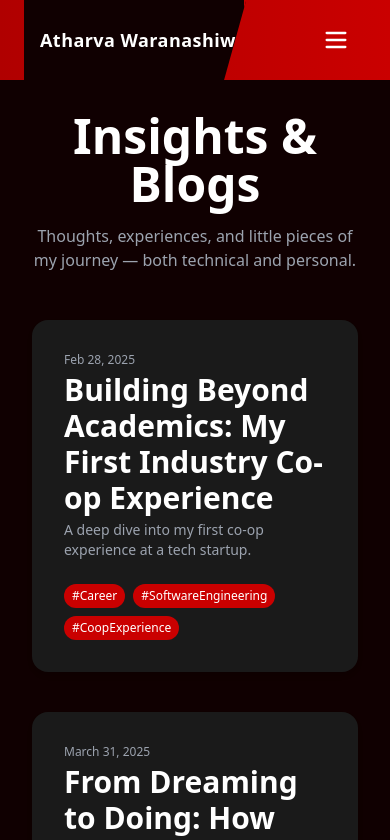
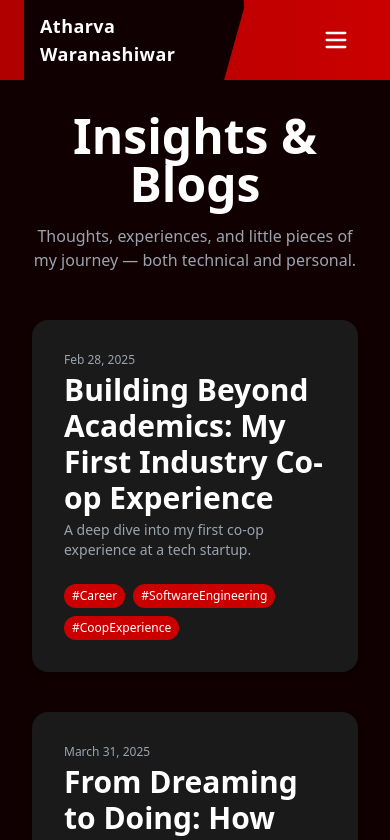
Before and after one commit to Atharva-Waranashiwar-Coding/Portfolio, a React (Vite) app: page /blog in a window 390 px wide. Shown: the top 840 px of the page. Built offline with nearby package versions, Linux system fonts and the light colour scheme.

Commit message:
navbar responsiveness changes

```diff
--- a/src/components/Navbar.tsx
+++ b/src/components/Navbar.tsx
@@ -21,7 +21,7 @@ function Navbar() {
         <div className="flex items-center bg-[#100001] h-full clip-diagonal-right border-r-2 border-[#CA0000] px-4 sm:px-6 w-[65%] sm:w-1/3 min-w-[180px]">
           <Link
             to="/"
-            className="text-white text-lg sm:text-2xl font-bold tracking-wide whitespace-nowrap font-display"
+            className="text-white text-lg sm:text-2xl font-bold tracking-wide  font-display"
           >
             Atharva Waranashiwar
           </Link>
```
